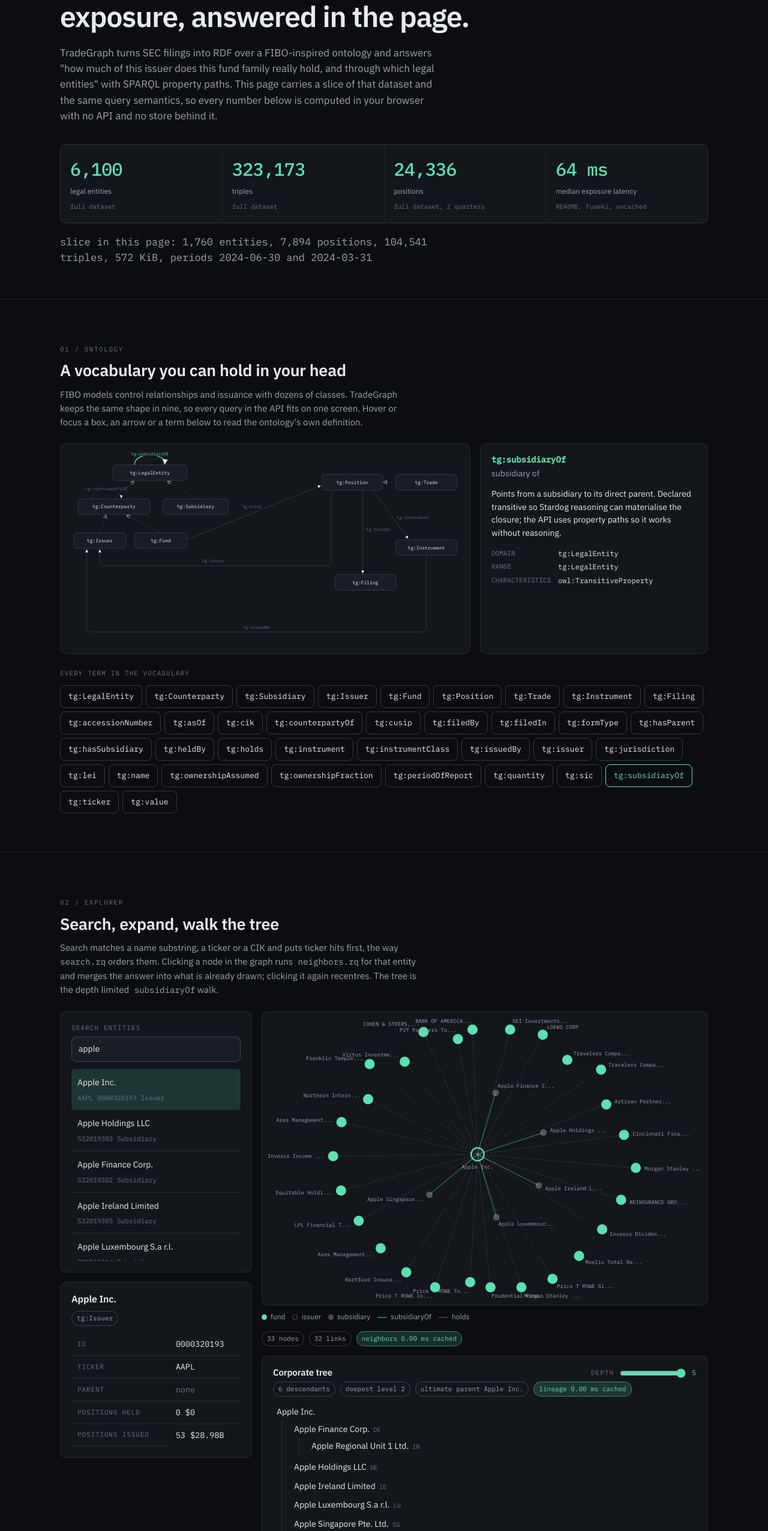
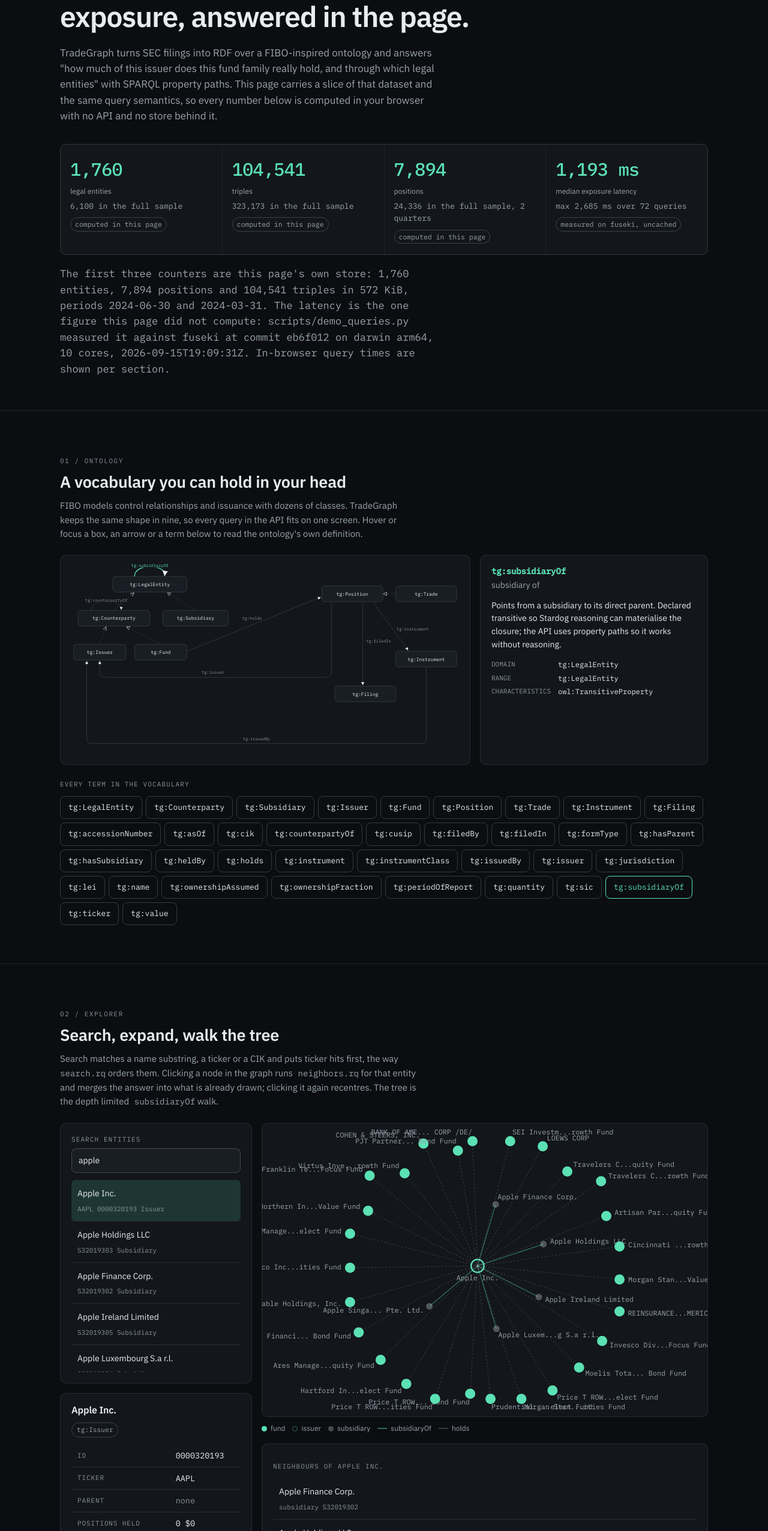
Before and after one commit to SAY-5/tradegraph, a React (Vite) app in the folder web/: page / in a window 1280 px wide. Shown: the part 248-2800 px from the top of the page at 60% size. Built offline with nearby package versions, Linux system fonts and the light colour scheme.

Commit message:
fix(web): lead with the computed figures, fix the SVG roles and measure the payload

```diff
--- a/web/src/components/Explorer.tsx
+++ b/web/src/components/Explorer.tsx
@@ -36,6 +36,32 @@ export function Explorer({ reduced }: { reduced: boolean }) {
     }
     return combined;
   }, [neighborhood.value, expansions, selected]);
+
+  // The same rows the graph draws, in the order neighbors.rq returns them: lineage first,
+  // then holdings by value. Clicking either expands the same way.
+  const neighbourRows = useMemo(() => {
+    const rows = merged.links.map((link) => {
+      const otherId = link.source === selected ? link.target : link.source;
+      const outgoing = link.source === selected;
+      const direction = link.rel === 'subsidiaryOf'
+        ? (outgoing ? 'parent of the selected entity' : 'subsidiary')
+        : (outgoing ? 'holds' : 'held by');
+      return {
+        id: otherId,
+        name: graph.store.entity(otherId)?.name ?? otherId,
+        rel: link.rel,
+        weight: link.weight,
+        direction,
+      };
+    });
+    const seen = new Set<string>();
+    return rows
+      .filter((row) => row.id !== selected && !seen.has(`${row.id}-${row.rel}`)
+        && seen.add(`${row.id}-${row.rel}`) !== undefined)
+      .sort((a, b) => (a.rel === b.rel ? 0 : a.rel === 'subsidiaryOf' ? -1 : 1)
+        || (b.weight - a.weight)
+        || a.name.localeCompare(b.name));
+  }, [merged, selected]);
 
   const held = graph.store.heldBy.get(selected) ?? [];
   const issued = graph.store.issuedBy.get(selected) ?? [];
@@ -170,6 +196,35 @@ export function Explorer({ reduced }: { reduced: boolean }) {
               <span><i style={{ background: 'var(--accent-line)', borderRadius: 0, height: 2, width: 16 }} />subsidiaryOf</span>
               <span><i style={{ background: 'var(--line-strong)', borderRadius: 0, height: 2, width: 16 }} />holds</span>
             </div>
+            <div className="panel" style={{ marginTop: 16 }}>
+              <p className="control-label">{`neighbours of ${entity?.name ?? selected}`}</p>
+              <ul className="result-list" style={{ marginTop: 8 }}>
+                {neighbourRows.map((row) => (
+                  <li key={`${row.id}-${row.rel}`}>
+                    <button
+                      type="button"
+                      className="result-btn"
+                      onClick={() => expand(row.id)}
+                      aria-current={expanded.has(row.id)}
+                    >
+                      <span className="name">{row.name}</span>
+                      <br />
+                      <span className="meta">
+                        {row.rel === 'subsidiaryOf'
+                          ? `${row.direction} ${row.id}`
+                          : `${row.direction} ${compactMoney(row.weight)}  ${row.id}`}
+                      </span>
+                    </button>
+                  </li>
+                ))}
+                {neighbourRows.length === 0 ? (
+                  <li className="muted" style={{ padding: '10px 4px', fontSize: 13 }}>
+                    No neighbours in the slice.
+                  </li>
+                ) : null}
+              </ul>
+            </div>
+
             <div className="stat-row" aria-live="polite">
               <span className="badge">{`${count(merged.nodes.length)} nodes`}</span>
               <span className="badge">{`${count(merged.links.length)} links`}</span>
--- a/web/src/components/ForceGraph.tsx
+++ b/web/src/components/ForceGraph.tsx
@@ -1,4 +1,4 @@
-import { forceCenter, forceCollide, forceLink, forceManyBody, forceSimulation } from 'd3';
+import { forceCenter, forceCollide, forceLink, forceManyBody, forceSimulation } from 'd3-force';
 import { useMemo } from 'react';
 
 import type { NeighborGraph, NeighborNode } from '../graph';
@@ -13,10 +13,22 @@ import { compactMoney } from '../lib/format';
  * a node from its old place to its new one when an expansion changes the layout.
  */
 
+/**
+ * A middle ellipsis keeps the distinguishing tail of a fund name: a family's sub-funds
+ * share a long prefix, so cutting the end collapses them all to the same visible label.
+ * The full name stays in the node's <title>.
+ */
+function shorten(name: string, max = 24): string {
+  if (name.length <= max) return name;
+  const head = Math.ceil((max - 3) / 2);
+  const tail = Math.floor((max - 3) / 2);
+  return `${name.slice(0, head)}...${name.slice(name.length - tail)}`;
+}
+
 const WIDTH = 760;
 const HEIGHT = 500;
 /** Room kept at the sides for a label that reads outward from its node. */
-const LABEL_ROOM = 108;
+const LABEL_ROOM = 150;
 const TICKS = 320;
 
 interface SimNode extends NeighborNode {
@@ -93,7 +105,16 @@ export function ForceGraph({ data, reduced, onExpand, expanded }: Props) {
 
   return (
     <div className="canvas">
-      <svg viewBox={`0 0 ${WIDTH} ${HEIGHT}`} role="img" aria-label="Neighbourhood graph of the selected entity">
+      {/*
+        * Not role="img": the circles inside are focusable buttons, and a graphics role would
+        * hide them from assistive technology. Explorer renders the same neighbours as a list
+        * of buttons underneath, which is the path that does not depend on SVG focus.
+        */}
+      <svg
+        viewBox={`0 0 ${WIDTH} ${HEIGHT}`}
+        role="group"
+        aria-label="Neighbourhood graph of the selected entity"
+      >
         <g>
           {layout.links.map((link, i) => {
             const source = typeof link.source === 'string' ? layout.at.get(link.source) : link.source;
@@ -128,7 +149,7 @@ export function ForceGraph({ data, reduced, onExpand, expanded }: Props) {
             const dx = node.x - centre.x;
             const dy = node.y - centre.y;
             const length = Math.hypot(dx, dy) || 1;
-            const label = node.name.length > 17 ? `${node.name.slice(0, 15)}...` : node.name;
+            const label = shorten(node.name);
             return (
               <g
                 key={node.id}
@@ -145,7 +166,12 @@ export function ForceGraph({ data, reduced, onExpand, expanded }: Props) {
                   aria-label={`${node.name}, expand neighbours`}
                   style={{ cursor: 'pointer', outlineOffset: 3 }}
                   onClick={() => onExpand(node.id)}
-                  onKeyDown={(event) => { if (event.key === 'Enter' || event.key === ' ') onExpand(node.id); }}
+                  onKeyDown={(event) => {
+                    if (event.key !== 'Enter' && event.key !== ' ') return;
+                    // Space scrolls the page unless the activation consumes it.
+                    event.preventDefault();
+                    onExpand(node.id);
+                  }}
                 >
                   <title>{`${node.name} (${node.kinds.join(', ')})`}</title>
                 </circle>
--- a/web/src/components/Hero.tsx
+++ b/web/src/components/Hero.tsx
@@ -1,34 +1,50 @@
+import demoSummary from '../data/demo-summary.json';
 import { sliceManifest } from '../graph';
 import { useCountUp } from '../hooks/useCountUp';
 import { count } from '../lib/format';
 
-/** Exposure latency p50 over the 72 query grid, from the README's `make demo` run on Fuseki. */
-export const README_MEDIAN_EXPOSURE_MS = 64;
+/*
+ * The counters lead with what this page holds and computes, and name the full sample beside
+ * it at the same size. One figure here is not computed in the browser: the exposure latency
+ * measured against Fuseki, read from src/data/demo-summary.json, which
+ * scripts/demo_queries.py writes during `make demo` together with the commit, host and
+ * timestamp of that run. Nothing on this page is transcribed from a document.
+ */
 
 interface CounterProps {
   value: number;
   label: string;
+  second: string;
   source: string;
   suffix?: string;
   reduced: boolean;
 }
 
-function Counter({ value, label, source, suffix, reduced }: CounterProps) {
-  const [shown, setNode] = useCountUp(value, reduced);
+function Counter({ value, label, second, source, suffix, reduced }: CounterProps) {
+  const [shown, setNode, settled] = useCountUp(value, reduced);
   return (
     <div className="counter" ref={setNode}>
-      <div className="counter__value">
+      {/* The digits animate, so they are hidden from assistive technology and the settled
+          value is announced once instead of on every frame. */}
+      <div className="counter__value" aria-hidden="true">
         {count(shown)}
         {suffix ?? ''}
       </div>
+      <span className="sr-only" aria-live="polite">
+        {settled ? `${label}: ${count(value)}${suffix ?? ''}` : ''}
+      </span>
       <div className="counter__label">{label}</div>
-      <div className="counter__source">{source}</div>
+      <div className="counter__second">{second}</div>
+      <span className="counter__source">{source}</span>
     </div>
   );
 }
 
 export function Hero({ reduced }: { reduced: boolean }) {
+  const slice = sliceManifest.counts;
   const full = sliceManifest.full;
+  const measured = demoSummary.exposure;
+
   return (
     <section className="hero shell" aria-labelledby="hero-title">
       <p className="eyebrow">TradeGraph / browser demo</p>
@@ -41,40 +57,46 @@ export function Hero({ reduced }: { reduced: boolean }) {
         browser with no API and no store behind it.
       </p>
 
-      <div className="counters" aria-live="polite" aria-atomic="true">
+      <div className="counters">
         <Counter
-          value={full.entities}
+          value={slice.entities}
           label="legal entities"
-          source="full dataset"
+          second={`${count(full.entities)} in the full sample`}
+          source="computed in this page"
           reduced={reduced}
         />
         <Counter
-          value={full.triples}
+          value={slice.triples}
           label="triples"
-          source="full dataset"
+          second={`${count(full.triples)} in the full sample`}
+          source="computed in this page"
           reduced={reduced}
         />
         <Counter
-          value={full.positions}
+          value={slice.positions}
           label="positions"
-          source={`full dataset, ${full.periods.length} quarters`}
+          second={`${count(full.positions)} in the full sample, ${full.periods.length} quarters`}
+          source="computed in this page"
           reduced={reduced}
         />
         <Counter
-          value={README_MEDIAN_EXPOSURE_MS}
+          value={measured.p50Millis}
           label="median exposure latency"
-          source="README, Fuseki, uncached"
           suffix=" ms"
+          second={`max ${count(measured.maxMillis)} ms over ${measured.queries} queries`}
+          source={`measured on ${demoSummary.store}, uncached`}
           reduced={reduced}
         />
       </div>
 
       <p className="hero__note">
-        {`slice in this page: ${count(sliceManifest.counts.entities)} entities, `}
-        {`${count(sliceManifest.counts.positions)} positions, `}
-        {`${count(sliceManifest.counts.triples)} triples, `}
-        {`${(sliceManifest.bytes / 1024).toFixed(0)} KiB, `}
-        {`periods ${sliceManifest.periods.join(' and ')}`}
+        {`The first three counters are this page's own store: ${count(slice.entities)} entities, `}
+        {`${count(slice.positions)} positions and ${count(slice.triples)} triples in `}
+        {`${(sliceManifest.bytes / 1024).toFixed(0)} KiB, periods ${sliceManifest.periods.join(' and ')}. `}
+        {`The latency is the one figure this page did not compute: `}
+        {`scripts/demo_queries.py measured it against ${demoSummary.store} at commit `}
+        {`${demoSummary.provenance.commit} on ${demoSummary.provenance.host}, `}
+        {`${demoSummary.provenance.measuredAt}. In-browser query times are shown per section.`}
       </p>
     </section>
   );
--- a/web/src/components/OntologyMap.tsx
+++ b/web/src/components/OntologyMap.tsx
@@ -124,7 +124,12 @@ export function OntologyMap() {
 
         <div className="grid grid--wide-side" style={{ marginTop: 24 }}>
           <div className="canvas">
-            <svg viewBox="0 0 940 480" role="img" aria-label="TradeGraph ontology class and property diagram">
+            {/* role="group", not role="img": the boxes and arrows below are focusable buttons. */}
+            <svg
+              viewBox="0 0 940 480"
+              role="group"
+              aria-label="TradeGraph ontology class and property diagram"
+            >
               <defs>
                 <marker id="arrow" viewBox="0 0 8 8" refX="7" refY="4" markerWidth="7" markerHeight="7" orient="auto">
                   <path d="M0,0 L8,4 L0,8 z" fill="currentColor" />
@@ -156,7 +161,11 @@ export function OntologyMap() {
                     onMouseEnter={() => setActive(edge.key)}
                     onFocus={() => setActive(edge.key)}
                     onClick={() => setActive(edge.key)}
-                    onKeyDown={(event) => { if (event.key === 'Enter' || event.key === ' ') setActive(edge.key); }}
+                    onKeyDown={(event) => {
+                      if (event.key !== 'Enter' && event.key !== ' ') return;
+                      event.preventDefault();
+                      setActive(edge.key);
+                    }}
                     style={{ cursor: 'pointer' }}
                   >
                     <path
@@ -188,7 +197,11 @@ export function OntologyMap() {
                   onMouseEnter={() => setActive(box.key)}
                   onFocus={() => setActive(box.key)}
                   onClick={() => setActive(box.key)}
-                  onKeyDown={(event) => { if (event.key === 'Enter' || event.key === ' ') setActive(box.key); }}
+                  onKeyDown={(event) => {
+                    if (event.key !== 'Enter' && event.key !== ' ') return;
+                    event.preventDefault();
+                    setActive(box.key);
+                  }}
                 >
                   <rect x={box.x} y={box.y} width={box.w} height={box.h} />
                   <text x={box.x + box.w / 2} y={box.y + box.h / 2 + 4} textAnchor="middle">
--- a/web/src/hooks/useCountUp.ts
+++ b/web/src/hooks/useCountUp.ts
@@ -1,12 +1,19 @@
 import { useEffect, useRef, useState } from 'react';
 
 /**
- * Counts from zero to `target` once the element is on screen. With reduced motion the
- * final value is set straight away, and the caller marks the region aria-live so the
- * settled number is announced rather than every frame.
+ * Counts from zero to `target` once the element is on screen. Returns the current value, a
+ * ref setter, and whether the count has settled: the caller shows the animating digits with
+ * aria-hidden and announces the settled number once, so a screen reader is not read a new
+ * number every frame. With reduced motion the value is set straight away and is settled
+ * immediately.
  */
-export function useCountUp(target: number, reduced: boolean, durationMs = 1100): [number, (node: HTMLElement | null) => void] {
+export function useCountUp(
+  target: number,
+  reduced: boolean,
+  durationMs = 1100,
+): [number, (node: HTMLElement | null) => void, boolean] {
   const [value, setValue] = useState(reduced ? target : 0);
+  const [settled, setSettled] = useState(reduced);
   const [visible, setVisible] = useState(false);
   const nodeRef = useRef<HTMLElement | null>(null);
 
@@ -32,6 +39,7 @@ export function useCountUp(target: number, reduced: boolean, durationMs = 1100):
     if (!visible) return undefined;
     if (reduced) {
       setValue(target);
+      setSettled(true);
       return undefined;
     }
     let frame = 0;
@@ -41,12 +49,16 @@ export function useCountUp(target: number, reduced: boolean, durationMs = 1100):
       const t = Math.min(1, (now - start) / durationMs);
       // Ease out cubic: fast first, settles on the exact target.
       setValue(Math.round(target * (1 - (1 - t) ** 3)));
-      if (t < 1) frame = requestAnimationFrame(step);
-      else setValue(target);
+      if (t < 1) {
+        frame = requestAnimationFrame(step);
+      } else {
+        setValue(target);
+        setSettled(true);
+      }
     };
     frame = requestAnimationFrame(step);
     return () => cancelAnimationFrame(frame);
   }, [visible, reduced, target, durationMs]);
 
-  return [value, setNode];
+  return [value, setNode, settled];
 }
--- a/web/src/styles.css
+++ b/web/src/styles.css
@@ -17,7 +17,7 @@
   --line-strong: rgba(255, 255, 255, 0.18);
   --text: #e9ecef;
   --muted: #9aa4ae;
-  --dim: #6a737d;
+  --dim: #8a939d;
   --accent: #5be1b4;
   --accent-soft: rgba(91, 225, 180, 0.16);
   --accent-line: rgba(91, 225, 180, 0.45);
@@ -177,9 +177,10 @@ a:hover { text-decoration-thickness: 2px; }
 }
 .hero__note {
   font-family: var(--mono);
-  font-size: 12px;
-  color: var(--dim);
+  font-size: 13px;
+  color: var(--muted);
   margin-top: 22px;
+  max-width: 78ch;
 }
 .counters {
   display: grid;
@@ -202,7 +203,25 @@ a:hover { text-decoration-thickness: 2px; }
   letter-spacing: -0.02em;
 }
 .counter__label { font-size: 12px; color: var(--muted); margin-top: 4px; }
-.counter__source { font-family: var(--mono); font-size: 10.5px; color: var(--dim); margin-top: 8px; }
+/* The second figure of a counter, at the same size as the first: the page holds one of the
+   two numbers and quotes the other, and the pair is the honest statement. */
+.counter__second {
+  font-family: var(--mono);
+  font-size: 13px;
+  font-variant-numeric: tabular-nums;
+  color: var(--muted);
+  margin-top: 6px;
+}
+.counter__source {
+  display: inline-block;
+  margin-top: 8px;
+  padding: 2px 7px;
+  border: 1px solid var(--line-strong);
+  border-radius: 999px;
+  font-family: var(--mono);
+  font-size: 11.5px;
+  color: var(--muted);
+}
 
 /* ---------------------------------------------------------------- controls */
 
@@ -334,7 +353,7 @@ tbody tr:last-child td { border-bottom: 0; }
   overflow: hidden;
 }
 .canvas svg { display: block; width: 100%; height: auto; }
-.node-label { font-family: var(--mono); font-size: 9px; fill: var(--muted); pointer-events: none; }
+.node-label { font-family: var(--mono); font-size: 12px; fill: var(--muted); pointer-events: none; }
 .legend { display: flex; flex-wrap: wrap; gap: 12px; font-size: 12px; color: var(--muted); margin-top: 10px; }
 .legend span { display: inline-flex; align-items: center; gap: 6px; }
 .legend i { width: 9px; height: 9px; border-radius: 50%; display: inline-block; }
@@ -448,6 +467,18 @@ code { font-family: var(--mono); font-size: 0.94em; }
 .step-line[data-current="true"] { color: var(--accent); }
 .step-line span:first-child { color: var(--dim); }
 
+.sr-only {
+  position: absolute;
+  width: 1px;
+  height: 1px;
+  margin: -1px;
+  padding: 0;
+  overflow: hidden;
+  clip: rect(0 0 0 0);
+  white-space: nowrap;
+  border: 0;
+}
+
 /* ------------------------------------------------------------------ footer */
 
 .site-footer { border-top: 1px solid var(--line); padding: 40px 0 56px; color: var(--muted); font-size: 13.5px; }
```
Also changed, not shown: web/package.json (+4 -4 lines), web/scripts/weight.ts (added, +60 -0 lines), web/vercel.json, 2 other files (tests, documents, lock files or other folders).
